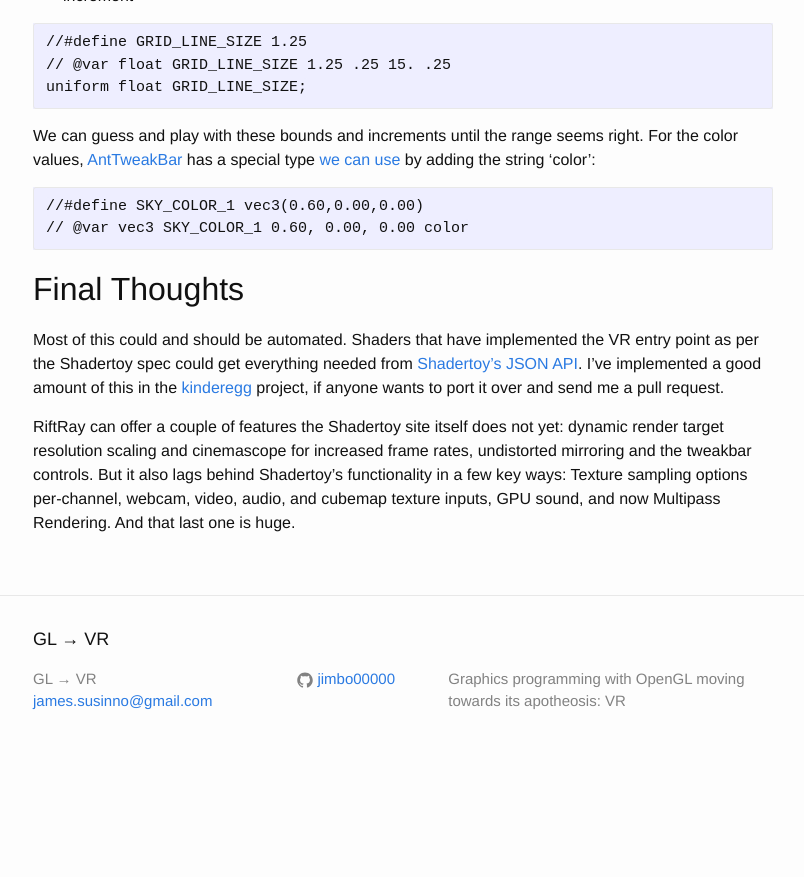
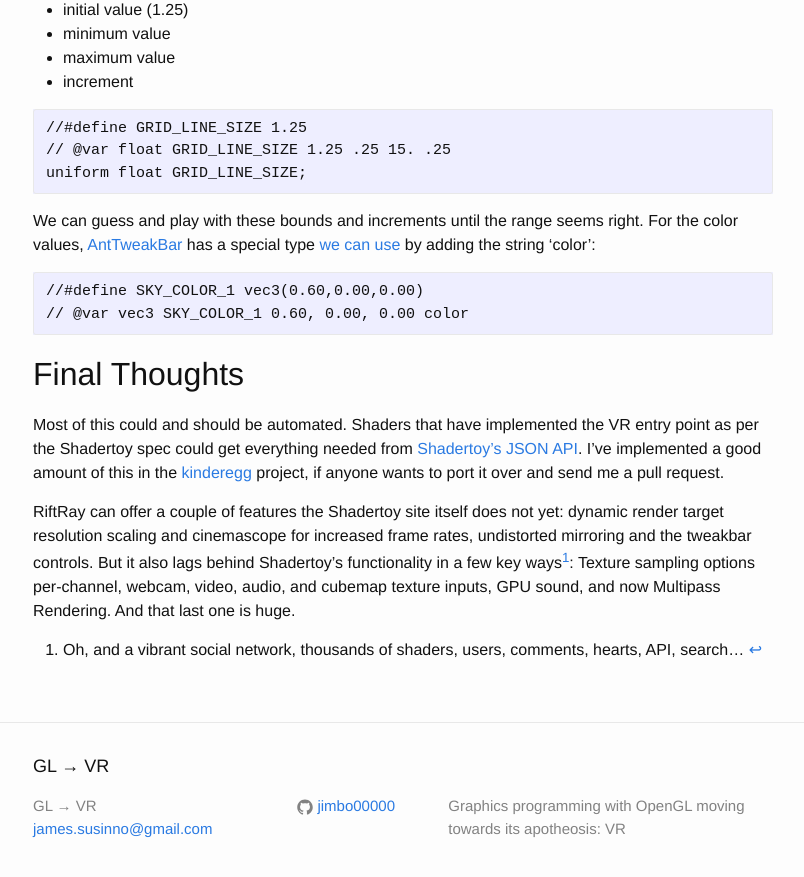
Before and after one commit to jimbo00000/jimbo00000.github.com, a Jekyll site: the page built from _posts/2016-1-6-riftray-hackingshaders.markdown, in a window 1280 px wide and 900 px high, scrolled down 5457 px. Shown: the top 877 px of the window, without its empty margins (237-1041 px from the left). Built offline with Jekyll 4.4.1, drawn with Linux system fonts in a browser that asks for light colours; before the commit the page ends 6230 px from its top, so only the background shows below that; some of the changed text lies outside the part shown.

Commit message:
Add licensing and notes.

```diff
--- a/_posts/2016-1-6-riftray-hackingshaders.markdown
+++ b/_posts/2016-1-6-riftray-hackingshaders.markdown
@@ -27,11 +27,16 @@
 // @var title Retro Futuristic Thing
 // @var author Flyguy
 // @var url https://www.shadertoy.com/view/4dt3RX
+// @var license CC BY-NC-SA 3.0
 ~~~
 
 These lines are comments, so they don't affect the shadertoy's execution, but while RiftRay is loading the shader it [looks for the string][@varline] and parses out variable decls and values for use in the tweakbar. These lines will make sure that Flyguy gets his due props for creating something awesome and giving it to all of us on a permissive license.
 
+*NOTE*: The default license is [CC BY-NC-SA 3.0][ccby] - be sure to check for and honor any licensing info in comments in the code.
+
 [@varline]: https://github.com/jimbo00000/RiftRay/blob/master/src/Util/GL/ShaderToy.cpp#L214
+[ccby]: http://creativecommons.org/licenses/by-nc-sa/3.0/deed.en_US]
+
 
 ## Texture channels
 
@@ -162,7 +167,9 @@
 
 Most of this could and should be automated. Shaders that have implemented the VR entry point as per the Shadertoy spec could get everything needed from [Shadertoy's JSON API][api]. I've implemented a good amount of this in the [kinderegg][kinderegg] project, if anyone wants to port it over and send me a pull request.
 
-RiftRay can offer a couple of features the Shadertoy site itself does not yet: dynamic render target resolution scaling and cinemascope for increased frame rates, undistorted mirroring and the tweakbar controls. But it also lags behind Shadertoy's functionality in a few key ways: Texture sampling options per-channel, webcam, video, audio, and cubemap texture inputs, GPU sound, and now Multipass Rendering. And that last one is huge.
+RiftRay can offer a couple of features the Shadertoy site itself does not yet: dynamic render target resolution scaling and cinemascope for increased frame rates, undistorted mirroring and the tweakbar controls. But it also lags behind Shadertoy's functionality in a few key ways[^1]: Texture sampling options per-channel, webcam, video, audio, and cubemap texture inputs, GPU sound, and now Multipass Rendering. And that last one is huge.
 
 [api]: https://www.shadertoy.com/api
 [kinderegg]: https://github.com/jimbo00000/kinderegg
+
+[^1]: Oh, and a vibrant social network, thousands of shaders, users, comments, hearts, API, search...
```
Also changed, not shown: other parts of _posts/2016-1-6-riftray-hackingshaders.markdown (+1 -1 lines).
